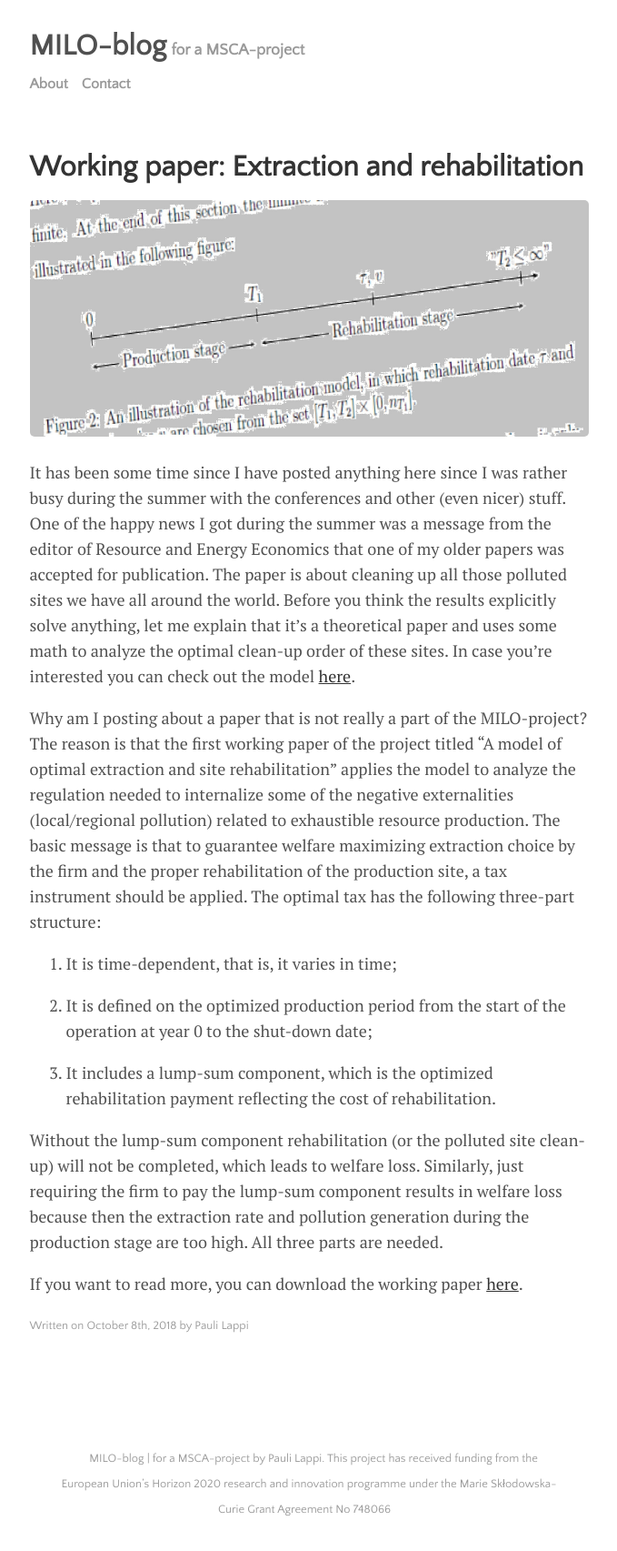
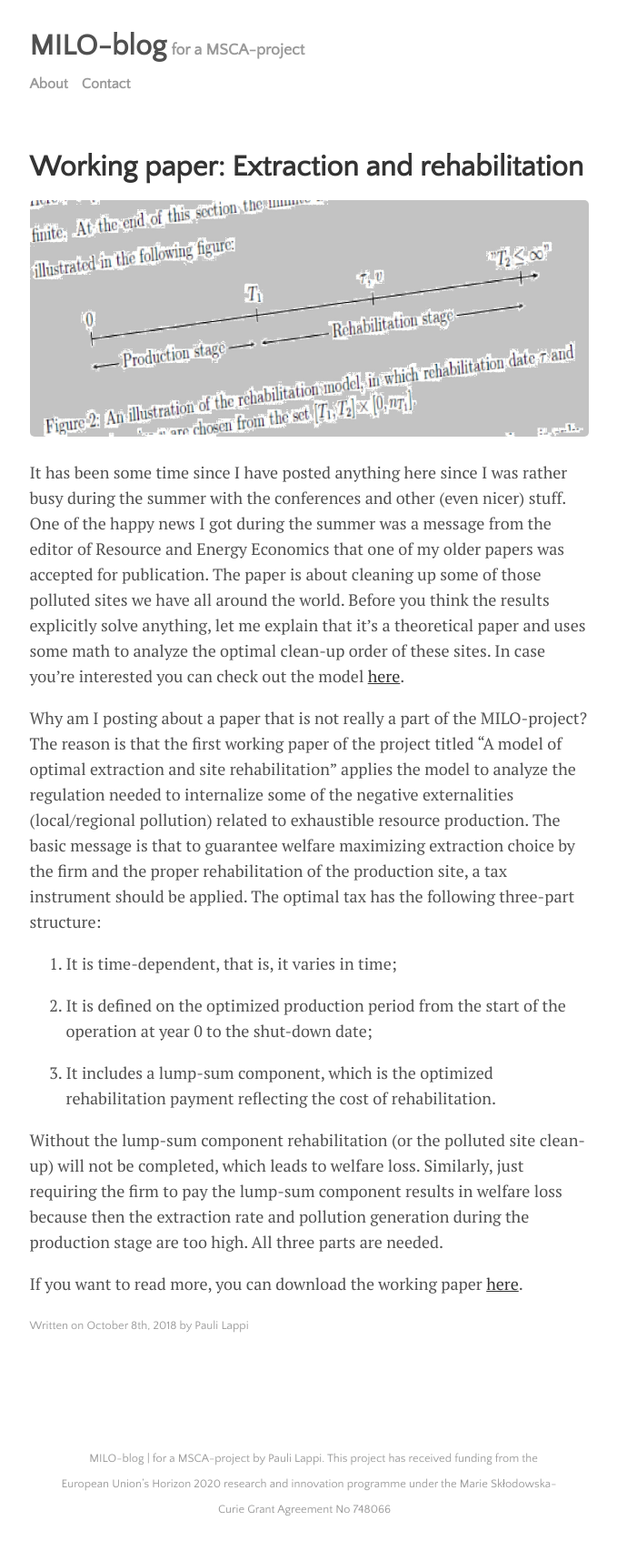
Before and after one commit to plappi/Milo, a Jekyll site: the page built from _posts/2018-10-8-rehab-working-paper.md, in a window 1280 px wide. Shown: the whole page at 91% size, without its empty margins (300-979 px from the left). Built offline with Jekyll 4.4.1, drawn with Linux system fonts in a browser that asks for light colours; nearby versions of some CDN libraries.

Commit message:
Update _posts/2018-10-8-rehab-working-paper.md

```diff
--- a/_posts/2018-10-8-rehab-working-paper.md
+++ b/_posts/2018-10-8-rehab-working-paper.md
@@ -8,7 +8,7 @@ image: rehab-figure.jpg
 ---
 It has been some time since I have posted anything here since I was rather busy during the summer with the conferences and other (even nicer) stuff. One of the happy news I got
 during the summer was a message from the editor of Resource and Energy Economics that one of my older papers was accepted for publication. The paper is about
-cleaning up all those polluted sites we have all around the world. Before you think the results explicitly solve anything, let me explain that
+cleaning up some of those polluted sites we have all around the world. Before you think the results explicitly solve anything, let me explain that
 it's a theoretical paper and uses some math to analyze the optimal clean-up order of these sites. In case you're interested you can check out the model [here](https://www.sciencedirect.com/science/article/pii/S0928765518300678).
 
 Why am I posting about a paper that is not really a part of the MILO-project? The reason is that the first working paper of the project titled
```
